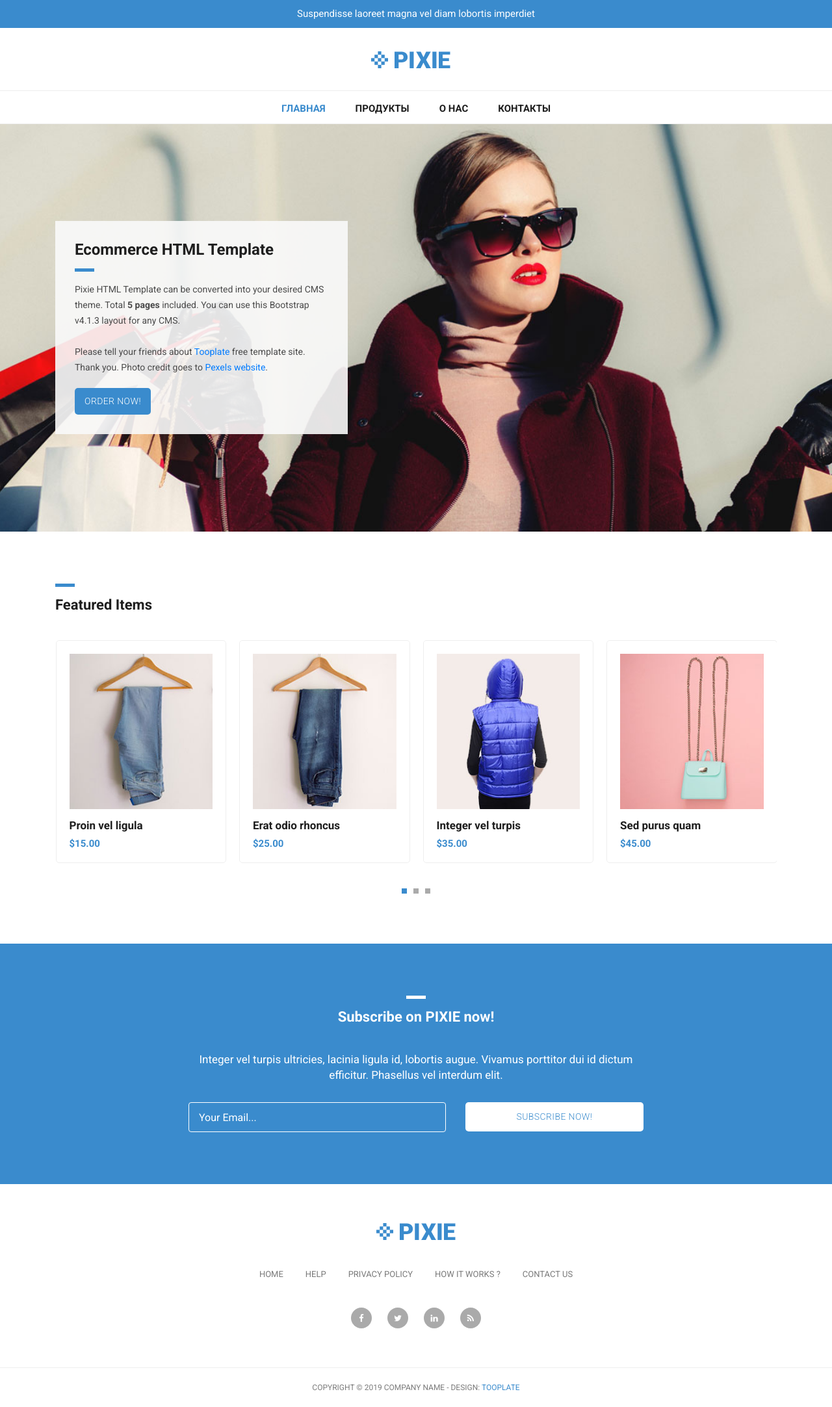
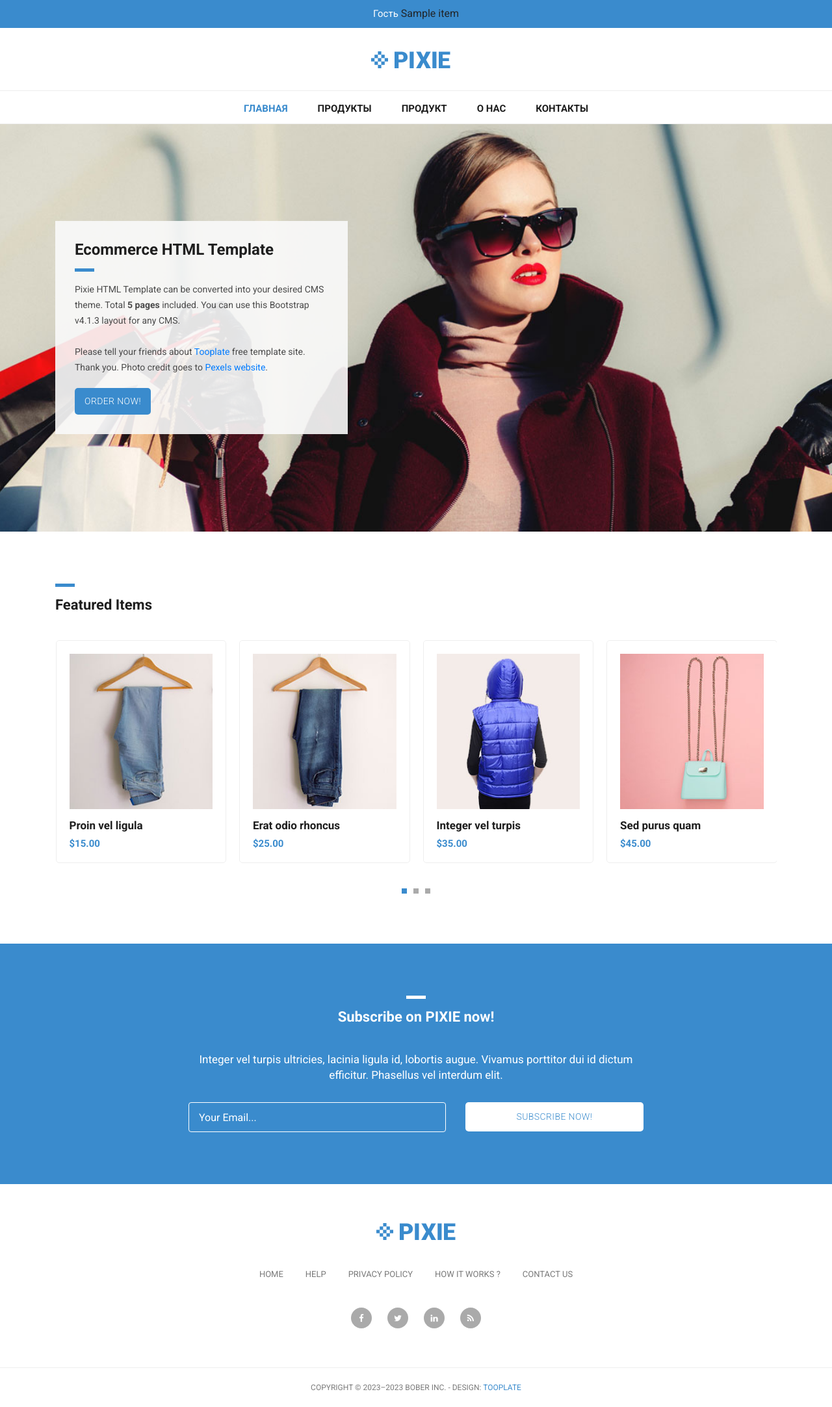
Before and after one commit to morozov1982/stepshop_sdp_221, a Django app: template stepshop/templates/index.html in a window 1280 px wide. Shown: the whole page at 65% size. Run offline with Django 4.2, Linux system fonts and the light colour scheme; the template is opened without the code that fills it: most values are stand-ins (such as "Sample title", 1, 10 or a date in 2020); some libraries are stand-ins or nearby versions.

Commit message:
lesson_03 files

```diff
--- a/stepshop/mainapp/urls.py
+++ b/stepshop/mainapp/urls.py
@@ -1,8 +1,10 @@
 from django.urls import path
 
-from mainapp.views import index, about
+from mainapp.views import products, product
+
+app_name = 'products'
 
 urlpatterns = [
-    path('', index),
-    path('about/', about),
+    path('', products, name='index'),
+    path('product/', product, name='product'),
 ]
--- a/stepshop/stepshop/urls.py
+++ b/stepshop/stepshop/urls.py
@@ -17,7 +17,12 @@ Including another URLconf
 from django.contrib import admin
 from django.urls import path, include
 
+from mainapp.views import index, about, contacts
+
 urlpatterns = [
     path('admin/', admin.site.urls),
-    path('', include('mainapp.urls')),
+    path('', index, name='index'),
+    path('about/', about, name='about'),
+    path('contacts/', contacts, name='contacts'),
+    path('products/', include('mainapp.urls', namespace='products')),
 ]
--- a/stepshop/templates/index.html
+++ b/stepshop/templates/index.html
@@ -1,3 +1,5 @@
+{% load static %}
+
 <!DOCTYPE html>
 <html lang="en">
 
@@ -12,13 +14,13 @@
     <title>Pixie - Ecommerce HTML5 Template</title>
 
     <!-- Bootstrap core CSS -->
-    <link href="/static/vendor/bootstrap/css/bootstrap.min.css" rel="stylesheet">
+    <link href="{% static 'vendor/bootstrap/css/bootstrap.min.css' %}" rel="stylesheet">
 
 
     <!-- Additional CSS Files -->
-    <link rel="stylesheet" href="/static/assets/css/fontawesome.css">
-    <link rel="stylesheet" href="/static/assets/css/tooplate-main.css">
-    <link rel="stylesheet" href="/static/assets/css/owl.css">
+    <link rel="stylesheet" href="{% static 'assets/css/fontawesome.css' %}">
+    <link rel="stylesheet" href="{% static 'assets/css/tooplate-main.css' %}">
+    <link rel="stylesheet" href="{% static 'assets/css/owl.css' %}">
 <!--
 Tooplate 2114 Pixie
 https://www.tooplate.com/view/2114-pixie
@@ -32,7 +34,20 @@ https://www.tooplate.com/view/2114-pixie
       <div class="container">
         <div class="row">
           <div class="col-md-12">
-            <span>Suspendisse laoreet magna vel diam lobortis imperdiet</span>
+            {% if user.is_authenticated %}
+
+              <span>{{ user.username }}</span><br>
+              <span>{{ user.first_name|title }} {{ user.last_name|title }}</span>
+              {# <span>{{ user.last_login|date:"d m Y" }}</span> #}
+
+            {% else %}
+              <span>Гость</span>
+            {% endif %}
+
+            {% for item in object %}
+              {{ item }}
+            {% endfor %}
+
           </div>
         </div>
       </div>
@@ -41,25 +56,28 @@ https://www.tooplate.com/view/2114-pixie
     <!-- Navigation -->
     <nav class="navbar navbar-expand-lg navbar-dark bg-dark static-top">
       <div class="container">
-        <a class="navbar-brand" href="#"><img src="/static/assets/images/header-logo.png" alt=""></a>
+        <a class="navbar-brand" href="#"><img src="{% static 'assets/images/header-logo.png' %}" alt=""></a>
         <button class="navbar-toggler" type="button" data-toggle="collapse" data-target="#navbarResponsive" aria-controls="navbarResponsive" aria-expanded="false" aria-label="Toggle navigation">
           <span class="navbar-toggler-icon"></span>
         </button>
         <div class="collapse navbar-collapse" id="navbarResponsive">
           <ul class="navbar-nav ml-auto">
             <li class="nav-item active">
-              <a class="nav-link" href="/">Главная
+              <a class="nav-link" href="{% url 'index' %}">Главная
                 <span class="sr-only">(current)</span>
               </a>
             </li>
             <li class="nav-item">
-              <a class="nav-link" href="products.html">Продукты</a>
+              <a class="nav-link" href="{% url 'products:index' %}">Продукты</a>
             </li>
             <li class="nav-item">
-              <a class="nav-link" href="/about/">О нас</a>
+              <a class="nav-link" href="{% url 'products:product' %}">Продукт</a>
             </li>
             <li class="nav-item">
-              <a class="nav-link" href="contact.html">Контакты</a>
+              <a class="nav-link" href="{% url 'about' %}">О&nbsp;нас</a>
+            </li>
+            <li class="nav-item">
+              <a class="nav-link" href="{% url 'contacts' %}">Контакты</a>
             </li>
           </ul>
         </div>
@@ -101,63 +119,63 @@ https://www.tooplate.com/view/2114-pixie
             <div class="owl-carousel owl-theme">
               <a href="single-product.html">
                 <div class="featured-item">
-                  <img src="/static/assets/images/item-01.jpg" alt="Item 1">
+                  <img src="{% static 'assets/images/item-01.jpg' %}" alt="Item 1">
                   <h4>Proin vel ligula</h4>
                   <h6>$15.00</h6>
                 </div>
               </a>
               <a href="single-product.html">
                 <div class="featured-item">
-                  <img src="/static/assets/images/item-02.jpg" alt="Item 2">
+                  <img src="{% static 'assets/images/item-02.jpg' %}" alt="Item 2">
                   <h4>Erat odio rhoncus</h4>
                   <h6>$25.00</h6>
                 </div>
               </a>
               <a href="single-product.html">
                 <div class="featured-item">
-                  <img src="/static/assets/images/item-03.jpg" alt="Item 3">
+                  <img src="{% static 'assets/images/item-03.jpg' %}" alt="Item 3">
                   <h4>Integer vel turpis</h4>
                   <h6>$35.00</h6>
                 </div>
               </a>
               <a href="single-product.html">
                 <div class="featured-item">
-                  <img src="/static/assets/images/item-04.jpg" alt="Item 4">
+                  <img src="{% static 'assets/images/item-04.jpg' %}" alt="Item 4">
                   <h4>Sed purus quam</h4>
                   <h6>$45.00</h6>
                 </div>
               </a>
               <a href="single-product.html">
                 <div class="featured-item">
-                  <img src="/static/assets/images/item-05.jpg" alt="Item 5">
+                  <img src="{% static 'assets/images/item-05.jpg' %}" alt="Item 5">
                   <h4>Morbi aliquet</h4>
                   <h6>$55.00</h6>
                 </div>
               </a>
               <a href="single-product.html">
                 <div class="featured-item">
-                  <img src="/static/assets/images/item-06.jpg" alt="Item 6">
+                  <img src="{% static 'assets/images/item-06.jpg' %}" alt="Item 6">
                   <h4>Urna ac diam</h4>
                   <h6>$65.00</h6>
                 </div>
               </a>
               <a href="single-product.html">
                 <div class="featured-item">
-                  <img src="/static/assets/images/item-04.jpg" alt="Item 7">
+                  <img src="{% static 'assets/images/item-04.jpg' %}" alt="Item 7">
                   <h4>Proin eget imperdiet</h4>
                   <h6>$75.00</h6>
                 </div>
               </a>
               <a href="single-product.html">
                 <div class="featured-item">
-                  <img src="/static/assets/images/item-05.jpg" alt="Item 8">
+                  <img src="{% static 'assets/images/item-05.jpg' %}" alt="Item 8">
                   <h4>Nullam risus nisl</h4>
                   <h6>$85.00</h6>
                 </div>
               </a>
               <a href="single-product.html">
                 <div class="featured-item">
-                  <img src="/static/assets/images/item-06.jpg" alt="Item 9">
+                  <img src="{% static 'assets/images/item-06.jpg' %}" alt="Item 9">
                   <h4>Cras tempus</h4>
                   <h6>$95.00</h6>
                 </div>
@@ -217,7 +235,7 @@ https://www.tooplate.com/view/2114-pixie
         <div class="row">
           <div class="col-md-12">
             <div class="logo">
-              <img src="/static/assets/images/header-logo.png" alt="">
+              <img src="{% static 'assets/images/header-logo.png' %}" alt="">
             </div>
           </div>
           <div class="col-md-12">
@@ -253,7 +271,7 @@ https://www.tooplate.com/view/2114-pixie
         <div class="row">
           <div class="col-md-12">
             <div class="copyright-text">
-              <p>Copyright &copy; 2019 Company Name
+              <p>Copyright &copy; 2023&ndash;{% now "Y" %} Bober Inc.
 
                 - Design: <a rel="nofollow" href="https://www.facebook.com/tooplate">Tooplate</a></p>
             </div>
@@ -265,13 +283,13 @@ https://www.tooplate.com/view/2114-pixie
 
 
     <!-- Bootstrap core JavaScript -->
-    <script src="/static/vendor/jquery/jquery.min.js"></script>
-    <script src="/static/vendor/bootstrap/js/bootstrap.bundle.min.js"></script>
+    <script src="{% static 'vendor/jquery/jquery.min.js' %}"></script>
+    <script src="{% static 'vendor/bootstrap/js/bootstrap.bundle.min.js' %}"></script>
 
 
     <!-- Additional Scripts -->
-    <script src="/static/assets/js/custom.js"></script>
-    <script src="/static/assets/js/owl.js"></script>
+    <script src="{% static 'assets/js/custom.js' %}"></script>
+    <script src="{% static 'assets/js/owl.js' %}"></script>
 
 
     <script language = "text/Javascript">
```
Also changed, not shown: stepshop/mainapp/views.py (+12 -0 lines), stepshop/db.sqlite3.
